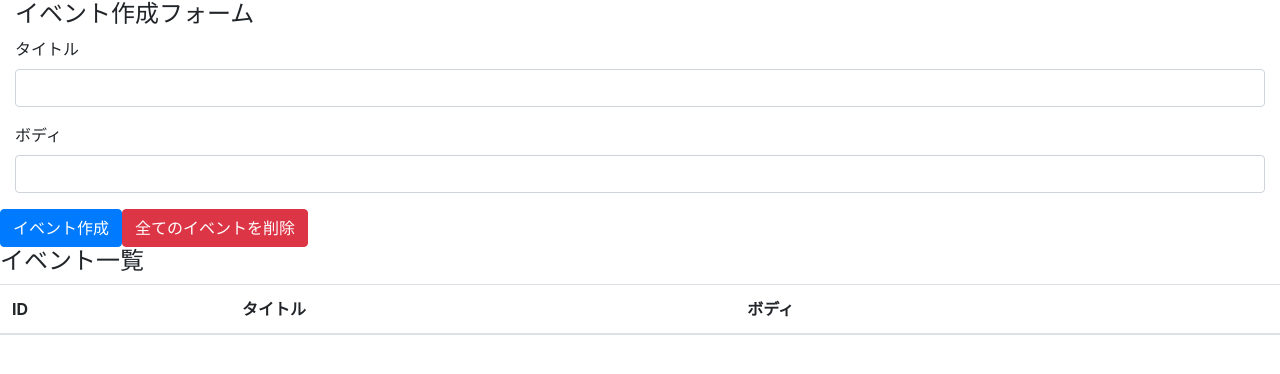
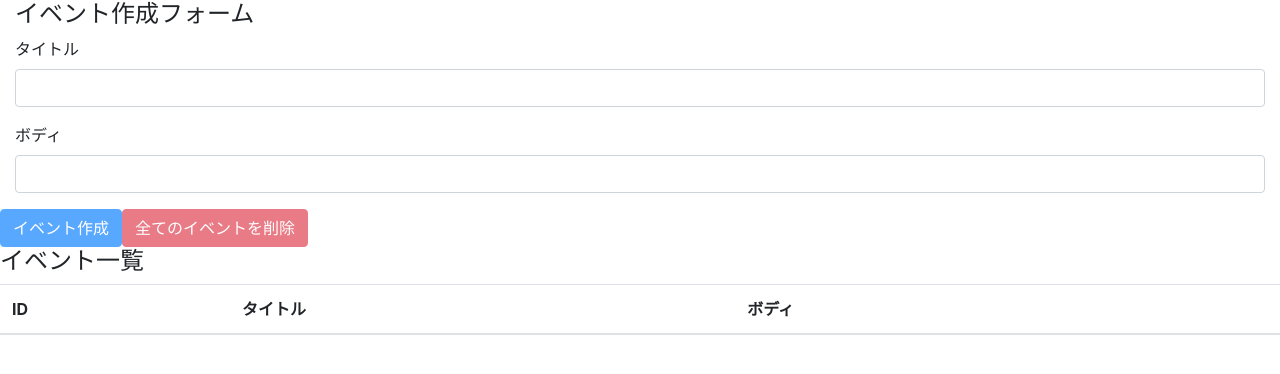
Before and after one commit to takiguchi-yu/react-hooks-101, a React (Create React App) app: page / in a window 1280 px wide. Shown: the top 374 px of the page. Built offline with nearby package versions, Linux system fonts and the light colour scheme.

Commit message:
implement all events deletion feature

```diff
--- a/src/components/App.js
+++ b/src/components/App.js
@@ -10,6 +10,7 @@
   const [body, setBody] = useState('')
 
   const addEvent = e => {
+    e.preventDefault()
     dispatch({
       type: 'CREATE_EVENT',
       title,
@@ -19,6 +20,14 @@
     setTitle('');
     setBody('');
   };
+
+  const deleteAllEvents = e => {
+    e.preventDefault()
+    const result = window.confirm('全てのイベントを本当に削除しますか？')
+    if (result) dispatch({ type: 'DELETE_ALL_EVENTS' })
+  }
+
+  const unCreatable = title === '' || body === ''
 
   return (
     <>
@@ -37,8 +46,8 @@
       </form>
     </div>
 
-    <button className="btn btn-primary" onClick={ addEvent }>イベント作成</button>
-    <button className="btn btn-danger">全てのイベントを削除</button>
+    <button className="btn btn-primary" onClick={ addEvent } disabled={unCreatable}>イベント作成</button>
+    <button className="btn btn-danger" onClick={ deleteAllEvents } disabled={state.length === 0}>全てのイベントを削除</button>
 
     <h4>イベント一覧</h4>
     <table className="table table-hover">
--- a/src/components/Event.js
+++ b/src/components/Event.js
@@ -3,7 +3,8 @@
 const Event = ({ event, dispatch }) => {
   const id = event.id
   const handleClickDeleteButton = () => {
-    dispatch({ type: 'DELETE_EVENT', id })
+    const result = window.confirm(`イベント(id=${id})を本当に削除しますか？`)
+    if (result) dispatch({ type: 'DELETE_EVENT', id })
   }
 
   return (
--- a/src/reducers/index.js
+++ b/src/reducers/index.js
@@ -15,7 +15,7 @@
       return state.filter(event => event.id !== action.id);
 
     // 全てのイベント削除
-    case 'DELETE_ALL_EVENT':
+    case 'DELETE_ALL_EVENTS':
       return [];
     default:
       return state;
```
